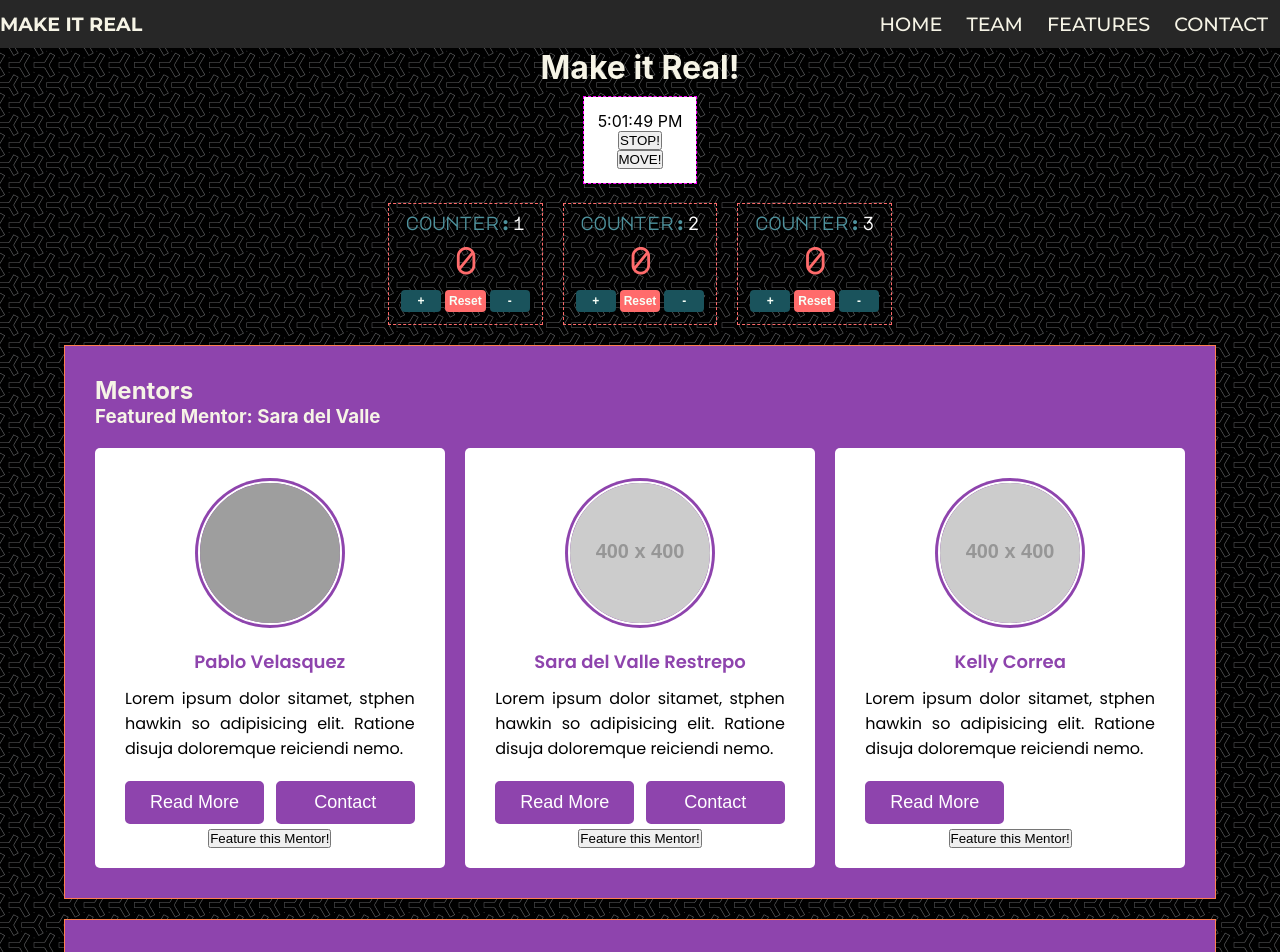
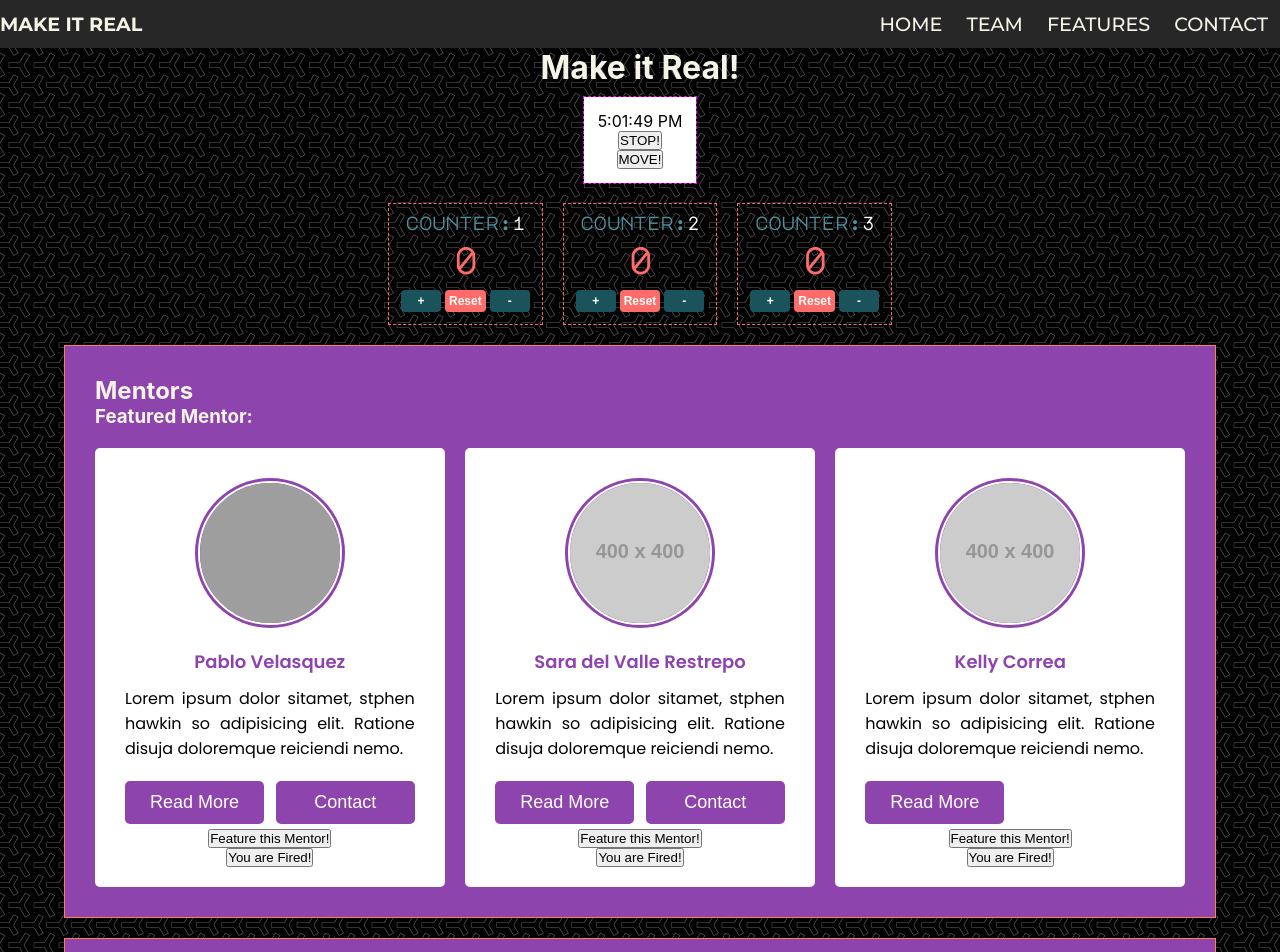
Before and after one commit to makeitrealcamp/top-v11, a React (Create React App) app in the folder packages/react-mir/: page / in a window 1280 px wide. Shown: the top 952 px of the page. Built offline with nearby package versions, Linux system fonts and the light colour scheme; grey boxes are pictures that could not be loaded.

Commit message:
feat(react-mir): update App component
add featured mentor using initial state management

```diff
--- a/packages/react-mir/src/App.js
+++ b/packages/react-mir/src/App.js
@@ -11,6 +11,25 @@ import Footer from './Footer';
 import mentors from './mentors';
 
 class App extends React.Component {
+  state = {
+    featured: '',
+    mentors: mentors
+  };
+
+  featureProfile = (name) => {
+    this.setState({
+      featured: name
+    });
+  }
+
+  deleteProfile = (profile) => {
+    this.setState((prevState) => ({
+      mentors: prevState.mentors.filter((p) => {
+        return p.id !== profile.id;
+      })
+    }));
+  }
+
   render() {
     const routes = [
       { name: 'Home', url: '/' },
@@ -40,9 +59,12 @@ class App extends React.Component {
           </section>
           <section className='box'>
             <h2>Mentors</h2>
-            <h3>Featured Mentor: Sara del Valle</h3>
+            <h3>Featured Mentor: {this.state.featured}</h3>
             <div className='mentors-container'>
-              <MentorList mentors={mentors}/>
+              <MentorList
+                mentors={this.state.mentors}
+                onFeatureProfile={this.featureProfile}
+                onDeleteProfile={this.deleteProfile}/>
             </div>
           </section>
           <section className='box'>
--- a/packages/react-mir/src/MentorList.js
+++ b/packages/react-mir/src/MentorList.js
@@ -2,16 +2,16 @@ import React, { Component } from "react";
 import ProfileCard from "./ProfileCard";
 
 class MentorList extends Component {
-  state = {
-    featured: ''
-  };
-
   render() {
-    const { mentors } = this.props;
+    const { mentors, onFeatureProfile, onDeleteProfile } = this.props;
     return (
       <React.Fragment>
         {mentors.map((mentor) => (
-          <ProfileCard key={mentor.id} mentor={mentor} />
+          <ProfileCard
+            key={mentor.id}
+            mentor={mentor}
+            onFeatureProfile={onFeatureProfile}
+            onDeleteProfile={onDeleteProfile}/>
         ))}
       </React.Fragment>
     );
--- a/packages/react-mir/src/ProfileCard.js
+++ b/packages/react-mir/src/ProfileCard.js
@@ -5,8 +5,7 @@ class ProfileCard extends React.Component {
     super(props);
     this.state = {
       showDescription: false,
-      showSocial: false,
-      featured: ''
+      showSocial: false
     };
   }
 
@@ -22,15 +21,9 @@ class ProfileCard extends React.Component {
     }));
   };
 
-  featureProfile = (e) => {
-    console.log(e);
-    this.setState({
-      featured: ''
-    });
-  }
-
   render() {
     const { name, photo, summary, description, social } = this.props.mentor;
+    const { onFeatureProfile, onDeleteProfile } = this.props;
     const renderContactButton = () => {
       if (social.length > 0) {
         return <button onClick={this.toggleSocial}>Contact</button>
@@ -52,7 +45,8 @@ class ProfileCard extends React.Component {
           </button>
           { renderContactButton() }
         </div>
-        <button onClick={(e) => this.featureProfile(e) }>Feature this Mentor!</button>
+        <button onClick={() => onFeatureProfile(name)}>Feature this Mentor!</button>
+        <button onClick={() => onDeleteProfile(this.props.mentor)}>You are Fired!</button>
       </div>
     );
   }
```
